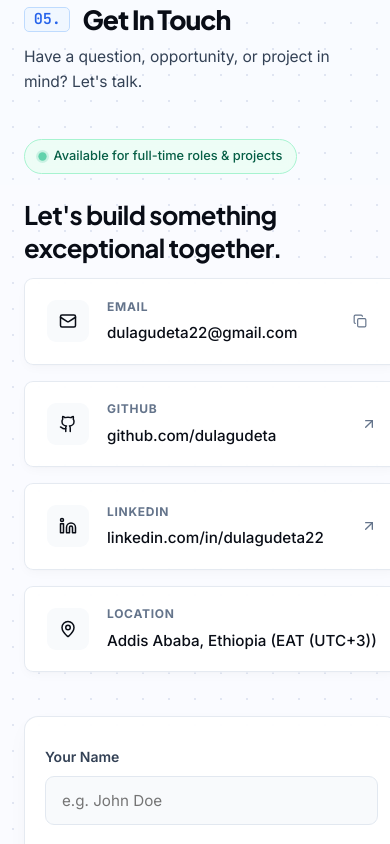
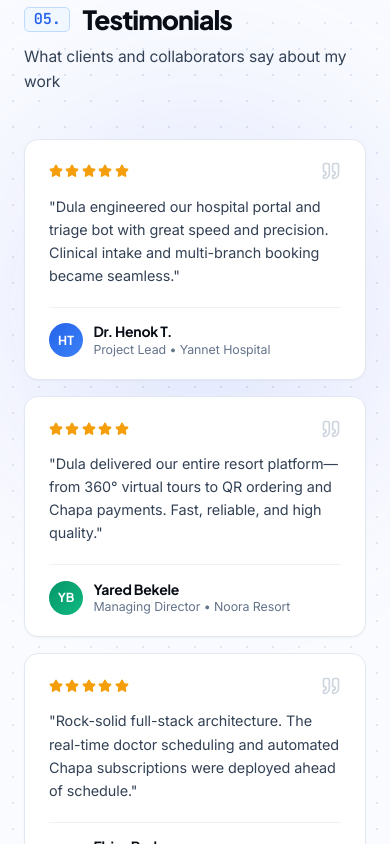
Before and after one commit to dulagudeta/portifolio, a React (Vite) app: page / in a window 390 px wide. Shown: the part 9740-10584 px from the top of the page. Built offline with nearby package versions, Linux system fonts and the light colour scheme; no server answers.

Commit message:
added testimony section

```diff
--- a/src/App.jsx
+++ b/src/App.jsx
@@ -5,6 +5,7 @@ import About from './components/About';
 import Skills from './components/Skills';
 import Projects from './components/Projects';
 import Experience from './components/Experience';
+import Testimonials from './components/Testimonials';
 import Contact from './components/Contact';
 import Footer from './components/Footer';
 import ResumeModal from './components/ResumeModal';
@@ -34,6 +35,7 @@ export default function App() {
         <Skills />
         <Projects />
         <Experience />
+        <Testimonials />
         <Contact onShowToast={showToast} />
       </main>
 
--- a/src/components/CommandPalette.jsx
+++ b/src/components/CommandPalette.jsx
@@ -56,6 +56,16 @@ export default function CommandPalette({ isOpen, onClose, onOpenResume, onShowTo
       icon: <Briefcase size={16} />,
       perform: () => {
         document.getElementById('experience')?.scrollIntoView({ behavior: 'smooth' });
+        onClose();
+      }
+    },
+    {
+      id: 'jump-testimonials',
+      title: 'Jump to Testimonials & Impact',
+      category: 'Navigation',
+      icon: <User size={16} />,
+      perform: () => {
+        document.getElementById('testimonials')?.scrollIntoView({ behavior: 'smooth' });
         onClose();
       }
     },
--- a/src/components/Contact.jsx
+++ b/src/components/Contact.jsx
@@ -76,7 +76,7 @@ export default function Contact({ onShowToast }) {
       <div className="container" style={{ position: 'relative', zIndex: 1 }}>
         <div className="section-header">
           <h2 className="section-title">
-            <span className="section-title-num">05.</span> Get In Touch
+            <span className="section-title-num">06.</span> Get In Touch
           </h2>
           <p className="section-subtitle">
             Have a question, opportunity, or project in mind? Let's talk.
--- a/src/components/Navbar.jsx
+++ b/src/components/Navbar.jsx
@@ -9,7 +9,7 @@ export default function Navbar({ onOpenResume }) {
 
   useEffect(() => {
     const handleScroll = () => {
-      const sections = ['about', 'skills', 'projects', 'experience', 'contact'];
+      const sections = ['about', 'skills', 'projects', 'experience', 'testimonials', 'contact'];
       const scrollPosition = window.scrollY + 100;
 
       for (const section of sections) {
@@ -34,6 +34,7 @@ export default function Navbar({ onOpenResume }) {
     { name: 'Skills', href: '#skills' },
     { name: 'Projects', href: '#projects' },
     { name: 'Experience', href: '#experience' },
+    { name: 'Testimonials', href: '#testimonials' },
   ];
 
   return (
--- /dev/null
+++ b/src/components/Testimonials.jsx
@@ -0,0 +1,61 @@
+import React from 'react';
+import { Star, Quote } from 'lucide-react';
+import { testimonialsData } from '../data/portfolioData';
+
+export default function Testimonials() {
+  return (
+    <section className="section" id="testimonials">
+      {/* Subtle Ambient Blurred Accent Glow */}
+      <div className="section-ambient-glow-right" aria-hidden="true"></div>
+
+      <div className="container" style={{ position: 'relative', zIndex: 1 }}>
+        <div className="section-header">
+          <h2 className="section-title">
+            <span className="section-title-num">05.</span> Testimonials
+          </h2>
+          <p className="section-subtitle">
+            What clients and collaborators say about my work
+          </p>
+        </div>
+
+        {/* Compact, Modern Testimonials Grid */}
+        <div className="testimonials-grid">
+          {testimonialsData.map((item) => (
+            <div key={item.id} className="testimonial-card">
+              <div className="testimonial-card-header">
+                <div className="testimonial-stars" aria-label={`Rating: ${item.rating} out of 5 stars`}>
+                  {[...Array(item.rating)].map((_, i) => (
+                    <Star key={i} size={14} className="star-filled" fill="#f59e0b" color="#f59e0b" />
+                  ))}
+                </div>
+                <Quote size={20} className="testimonial-quote-icon" />
+              </div>
+
+              <p className="testimonial-body">
+                "{item.content}"
+              </p>
+
+              <div className="testimonial-footer">
+                <div className="testimonial-author-wrapper">
+                  <div
+                    className="testimonial-avatar"
+                    style={{ background: item.avatarBg }}
+                    aria-hidden="true"
+                  >
+                    {item.initials}
+                  </div>
+                  <div className="testimonial-author-info">
+                    <h3 className="testimonial-author-name">{item.name}</h3>
+                    <p className="testimonial-author-role">
+                      {item.role} &bull; {item.company}
+                    </p>
+                  </div>
+                </div>
+              </div>
+            </div>
+          ))}
+        </div>
+      </div>
+    </section>
+  );
+}
--- a/src/data/portfolioData.js
+++ b/src/data/portfolioData.js
@@ -259,3 +259,39 @@ export const educationData = [
     notes: "Focus on Distributed Systems, Software Architecture, Database Management, and Algorithms."
   }
 ];
+
+export const testimonialsData = [
+  {
+    id: "testimonial-1",
+    name: "Dr. Henok T.",
+    role: "Project Lead",
+    company: "Yannet Hospital",
+    content:
+      "Dula engineered our hospital portal and triage bot with great speed and precision. Clinical intake and multi-branch booking became seamless.",
+    rating: 5,
+    avatarBg: "linear-gradient(135deg, #2563eb, #3b82f6)",
+    initials: "HT"
+  },
+  {
+    id: "testimonial-2",
+    name: "Yared Bekele",
+    role: "Managing Director",
+    company: "Noora Resort",
+    content:
+      "Dula delivered our entire resort platform—from 360° virtual tours to QR ordering and Chapa payments. Fast, reliable, and high quality.",
+    rating: 5,
+    avatarBg: "linear-gradient(135deg, #059669, #10b981)",
+    initials: "YB"
+  },
+  {
+    id: "testimonial-3",
+    name: "Ebisa Berhanu",
+    role: "Software Engineer",
+    company: "Jimma Institute of Technology",
+    content:
+      "Rock-solid full-stack architecture. The real-time doctor scheduling and automated Chapa subscriptions were deployed ahead of schedule.",
+    rating: 5,
+    avatarBg: "linear-gradient(135deg, #7c3aed, #8b5cf6)",
+    initials: "MS"
+  }
+];
--- a/src/index.css
+++ b/src/index.css
@@ -1945,6 +1945,126 @@ button {
 }
 
 /* ==========================================================================
+   Testimonials Section (Clean & Compact)
+   ========================================================================== */
+.testimonials-grid {
+  display: grid;
+  grid-template-columns: repeat(3, 1fr);
+  gap: 1.25rem;
+}
+
+.testimonial-card {
+  background: var(--bg-card);
+  border: 1px solid var(--border-light);
+  border-radius: var(--radius-lg);
+  padding: 1.35rem 1.5rem;
+  display: flex;
+  flex-direction: column;
+  justify-content: space-between;
+  box-shadow: var(--shadow-sm);
+  transition: transform var(--transition-normal), box-shadow var(--transition-normal), border-color var(--transition-normal);
+  position: relative;
+  overflow: hidden;
+}
+
+.testimonial-card::before {
+  content: '';
+  position: absolute;
+  top: 0;
+  left: 0;
+  right: 0;
+  height: 2.5px;
+  background: linear-gradient(90deg, #2563eb, #38bdf8);
+  opacity: 0;
+  transition: opacity var(--transition-normal);
+}
+
+.testimonial-card:hover {
+  transform: translateY(-3px);
+  box-shadow: var(--shadow-hover);
+  border-color: #cbd5e1;
+}
+
+.testimonial-card:hover::before {
+  opacity: 1;
+}
+
+.testimonial-card-header {
+  display: flex;
+  align-items: center;
+  justify-content: space-between;
+  margin-bottom: 0.85rem;
+}
+
+.testimonial-stars {
+  display: flex;
+  align-items: center;
+  gap: 0.15rem;
+}
+
+.testimonial-quote-icon {
+  color: #94a3b8;
+  opacity: 0.45;
+}
+
+.testimonial-body {
+  font-size: 0.9rem;
+  line-height: 1.6;
+  color: var(--text-secondary);
+  margin-bottom: 1.25rem;
+  flex-grow: 1;
+}
+
+.testimonial-footer {
+  border-top: 1px solid var(--border-subtle);
+  padding-top: 0.95rem;
+  display: flex;
+  flex-direction: column;
+  gap: 0.75rem;
+}
+
+.testimonial-author-wrapper {
+  display: flex;
+  align-items: center;
+  gap: 0.65rem;
+}
+
+.testimonial-avatar {
+  width: 34px;
+  height: 34px;
+  border-radius: var(--radius-full);
+  display: flex;
+  align-items: center;
+  justify-content: center;
+  color: #ffffff;
+  font-family: var(--font-heading);
+  font-size: 0.775rem;
+  font-weight: 700;
+  flex-shrink: 0;
+}
+
+.testimonial-author-info {
+  display: flex;
+  flex-direction: column;
+  min-width: 0;
+}
+
+.testimonial-author-name {
+  font-size: 0.875rem;
+  font-weight: 700;
+  color: var(--text-primary);
+  margin: 0;
+  line-height: 1.2;
+}
+
+.testimonial-author-role {
+  font-size: 0.775rem;
+  color: var(--text-tertiary);
+  margin-top: 0.15rem;
+  line-height: 1.2;
+}
+
+/* ==========================================================================
    Responsive Breakpoints & Mobile Typography
    ========================================================================== */
 @media (max-width: 840px) {
@@ -1955,6 +2075,11 @@ button {
     gap: 2.75rem;
   }
 
+  .testimonials-grid {
+    grid-template-columns: 1fr;
+    gap: 1rem;
+  }
+
   .hero-title {
     font-size: clamp(2.25rem, 5vw, 2.85rem);
   }
@@ -1967,6 +2092,19 @@ button {
 @media (max-width: 640px) {
   .section {
     padding: 4.5rem 0;
+  }
+
+  .testimonials-metric-strip {
+    padding: 1rem;
+    gap: 0.5rem;
+  }
+
+  .metric-strip-value {
+    font-size: 1.1rem;
+  }
+
+  .metric-strip-label {
+    font-size: 0.7rem;
   }
 
   .hero-section {
```
